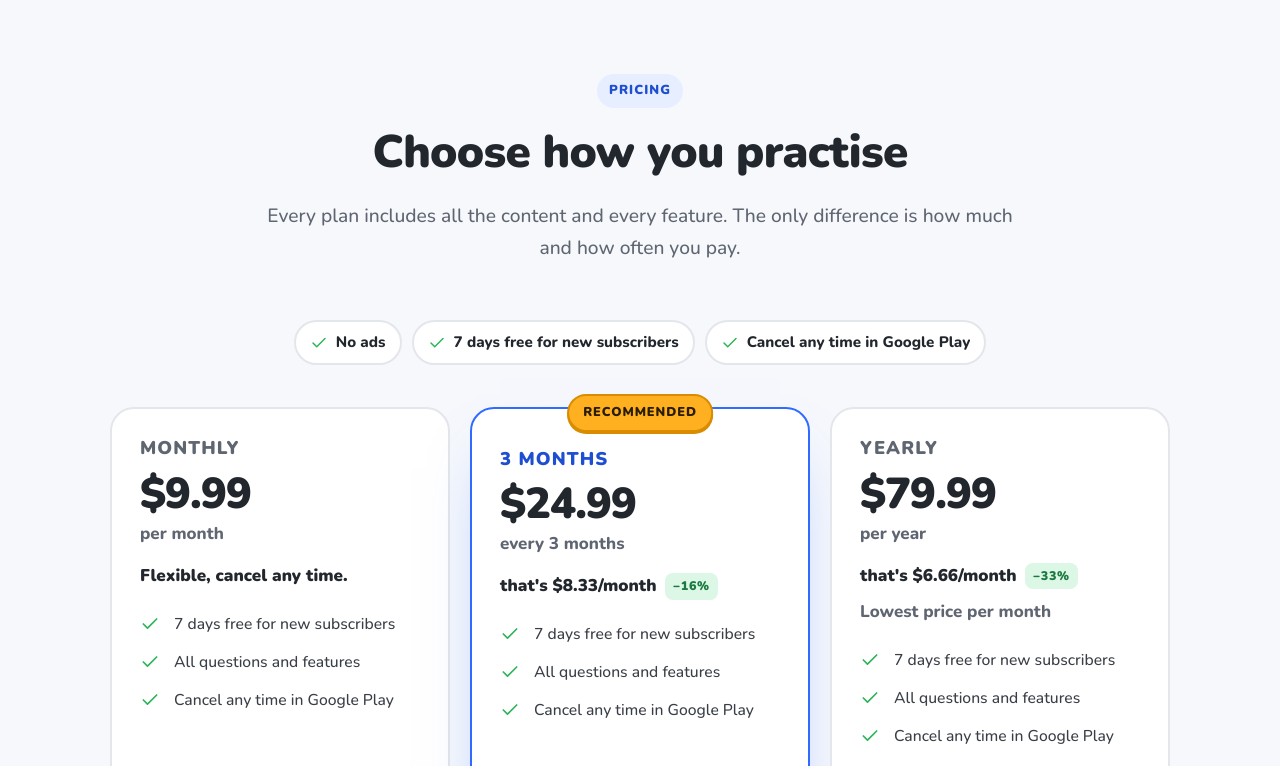
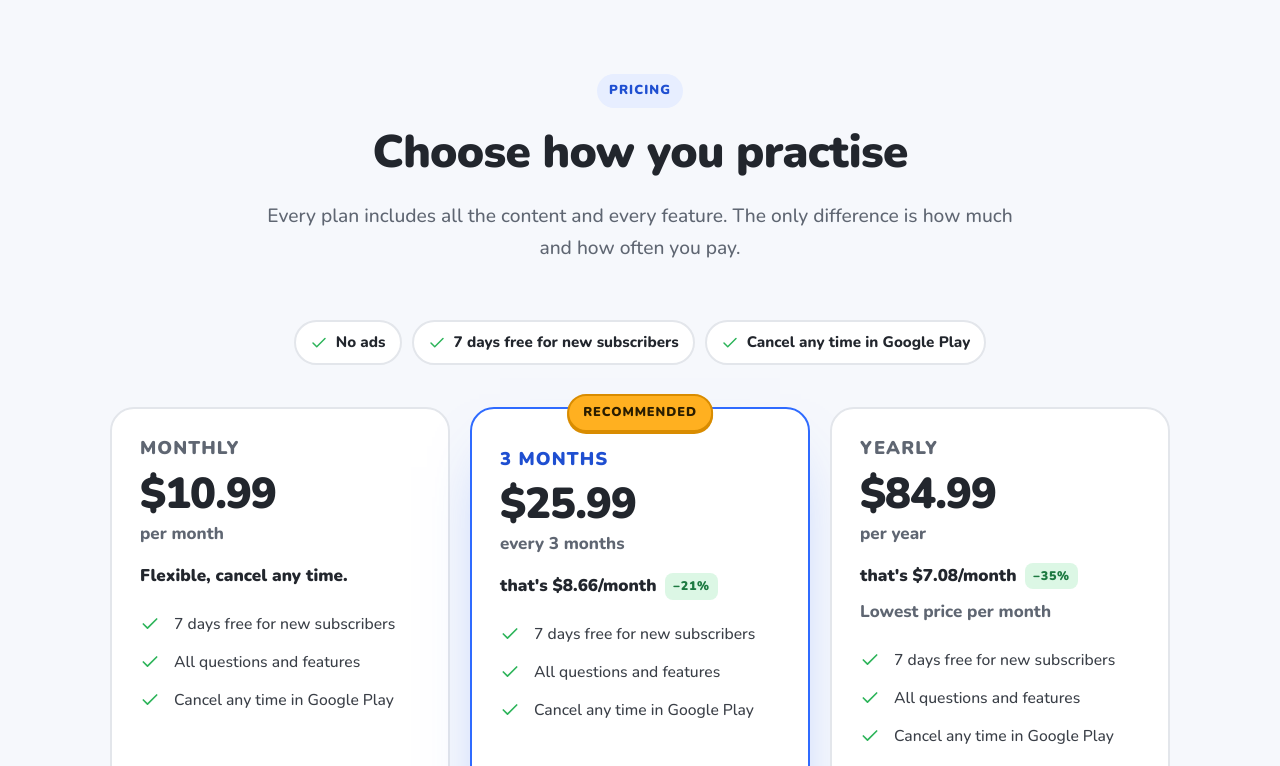
Before and after one commit to mariansorin123/routerel-site, a plain HTML site: page en/index.html in a window 1280 px wide. Shown: the part 8178-8944 px from the top of the page. Drawn offline with Linux system fonts and the light colour scheme.

Commit message:
Prețuri în USD pe paginile în engleză

```diff
--- a/assets/site.js
+++ b/assets/site.js
@@ -20,11 +20,11 @@ var PRICES = {
 };
 
 // 3) Prețurile în dolari (USD), afișate pe paginile în engleză.
-//    DE CONFIRMAT de Sorin din Play Console (prețurile pentru Statele Unite). Valorile de acum sunt provizorii.
+//    Din Play Console, prețurile pentru Statele Unite (confirmate de Sorin, 2026-11-06).
 var PRICES_USD = {
-  monthly: 9.99,     // Monthly
-  quarterly: 24.99,  // Every 3 months (Recommended)
-  yearly: 79.99      // Yearly
+  monthly: 10.99,    // Monthly
+  quarterly: 25.99,  // Every 3 months (Recommended)
+  yearly: 84.99      // Yearly
 };
 
 /* ===================================================================== */
--- a/en/index.html
+++ b/en/index.html
@@ -252,7 +252,7 @@
     </div>
     <button type="button" class="stack-more" data-stack-more aria-expanded="false" aria-controls="stack-list">See all 9 features<svg viewBox="0 0 24 24" fill="none" stroke="currentColor" stroke-width="2" stroke-linecap="round" stroke-linejoin="round" aria-hidden="true" focusable="false"><path d="m6 9 6 6 6-6"/></svg></button>
     <div class="stack-total reveal">
-      <div><h3>All of it, in one subscription.</h3><p>From <strong data-from-permonth>$6.66</strong> a month, starting with 7 days free.</p><p class="anchor">For comparison: a single attempt at the CCNA exam costs around USD 300.</p></div>
+      <div><h3>All of it, in one subscription.</h3><p>From <strong data-from-permonth>$7.08</strong> a month, starting with 7 days free.</p><p class="anchor">For comparison: a single attempt at the CCNA exam costs around USD 300.</p></div>
       <a class="btn" href="#pricing">See pricing<svg viewBox="0 0 24 24" fill="none" stroke="currentColor" stroke-width="2" stroke-linecap="round" stroke-linejoin="round" aria-hidden="true" focusable="false"><path d="M5 12h14M12 5l7 7-7 7"/></svg></a>
     </div>
   </div>
@@ -286,7 +286,7 @@
         <button type="button" class="plan-pick" data-plan-pick="monthly" aria-pressed="false" aria-label="Choose the Monthly plan"></button>
 
         <h3 id="plan-monthly">Monthly</h3>
-        <div class="price" data-price="monthly">$9.99</div>
+        <div class="price" data-price="monthly">$10.99</div>
         <div class="period">per month</div>
         <div class="permonth"><span>Flexible, cancel any time.</span></div>
 
@@ -297,9 +297,9 @@
         <button type="button" class="plan-pick" data-plan-pick="quarterly" aria-pressed="true" aria-label="Choose the 3 months plan"></button>
         <span class="ribbon">Recommended</span>
         <h3 id="plan-quarterly">3 months</h3>
-        <div class="price" data-price="quarterly">$24.99</div>
+        <div class="price" data-price="quarterly">$25.99</div>
         <div class="period">every 3 months</div>
-        <div class="permonth"><span>that's <span data-permonth="quarterly">$8.33</span>/month</span><span class="save" data-save="quarterly"></span></div>
+        <div class="permonth"><span>that's <span data-permonth="quarterly">$8.66</span>/month</span><span class="save" data-save="quarterly"></span></div>
 
         <ul class="checklist"><li><svg viewBox="0 0 24 24" fill="none" stroke="currentColor" stroke-width="2" stroke-linecap="round" stroke-linejoin="round" aria-hidden="true" focusable="false"><path d="M20 6 9 17l-5-5"/></svg><span>7 days free for new subscribers</span></li><li><svg viewBox="0 0 24 24" fill="none" stroke="currentColor" stroke-width="2" stroke-linecap="round" stroke-linejoin="round" aria-hidden="true" focusable="false"><path d="M20 6 9 17l-5-5"/></svg><span>All questions and features</span></li><li><svg viewBox="0 0 24 24" fill="none" stroke="currentColor" stroke-width="2" stroke-linecap="round" stroke-linejoin="round" aria-hidden="true" focusable="false"><path d="M20 6 9 17l-5-5"/></svg><span>Cancel any time in Google Play</span></li></ul>
         <a class="btn btn--block" data-play aria-disabled="true"><span data-when="live">Start 7 days free</span><span data-when="soon" class="soon-lbl"><svg viewBox="0 0 24 24" fill="none" stroke="currentColor" stroke-width="2" stroke-linecap="round" stroke-linejoin="round" aria-hidden="true" focusable="false"><circle cx="12" cy="12" r="9"/><path d="M12 7v5l3 2"/></svg>Coming soon to Google Play</span><svg viewBox="0 0 24 24" fill="none" stroke="currentColor" stroke-width="2" stroke-linecap="round" stroke-linejoin="round" aria-hidden="true" focusable="false"><path d="M5 12h14M12 5l7 7-7 7"/></svg></a>
@@ -308,16 +308,16 @@
         <button type="button" class="plan-pick" data-plan-pick="yearly" aria-pressed="false" aria-label="Choose the Yearly plan"></button>
 
         <h3 id="plan-yearly">Yearly</h3>
-        <div class="price" data-price="yearly">$79.99</div>
+        <div class="price" data-price="yearly">$84.99</div>
         <div class="period">per year</div>
-        <div class="permonth"><span>that's <span data-permonth="yearly">$6.66</span>/month</span><span class="save" data-save="yearly"></span></div>
+        <div class="permonth"><span>that's <span data-permonth="yearly">$7.08</span>/month</span><span class="save" data-save="yearly"></span></div>
         <div class="period" style="margin-top:4px">Lowest price per month</div>
         <ul class="checklist"><li><svg viewBox="0 0 24 24" fill="none" stroke="currentColor" stroke-width="2" stroke-linecap="round" stroke-linejoin="round" aria-hidden="true" focusable="false"><path d="M20 6 9 17l-5-5"/></svg><span>7 days free for new subscribers</span></li><li><svg viewBox="0 0 24 24" fill="none" stroke="currentColor" stroke-width="2" stroke-linecap="round" stroke-linejoin="round" aria-hidden="true" focusable="false"><path d="M20 6 9 17l-5-5"/></svg><span>All questions and features</span></li><li><svg viewBox="0 0 24 24" fill="none" stroke="currentColor" stroke-width="2" stroke-linecap="round" stroke-linejoin="round" aria-hidden="true" focusable="false"><path d="M20 6 9 17l-5-5"/></svg><span>Cancel any time in Google Play</span></li></ul>
         <a class="btn btn--block btn--ghost" data-play aria-disabled="true"><span data-when="live">Start 7 days free</span><span data-when="soon" class="soon-lbl"><svg viewBox="0 0 24 24" fill="none" stroke="currentColor" stroke-width="2" stroke-linecap="round" stroke-linejoin="round" aria-hidden="true" focusable="false"><circle cx="12" cy="12" r="9"/><path d="M12 7v5l3 2"/></svg>Coming soon to Google Play</span><svg viewBox="0 0 24 24" fill="none" stroke="currentColor" stroke-width="2" stroke-linecap="round" stroke-linejoin="round" aria-hidden="true" focusable="false"><path d="M5 12h14M12 5l7 7-7 7"/></svg></a>
       </article>
     </div>
     <div class="plan-sum" data-plan-sum>
-      <p class="plan-sum-line"><span class="sr-only">Selected plan: </span><strong data-sum-name>3 months</strong>: <span data-sum-price>$24.99</span> <span data-sum-period>every 3 months</span></p>
+      <p class="plan-sum-line"><span class="sr-only">Selected plan: </span><strong data-sum-name>3 months</strong>: <span data-sum-price>$25.99</span> <span data-sum-period>every 3 months</span></p>
       <a class="btn btn--block" data-play aria-disabled="true"><span data-when="live">Start 7 days free</span><span data-when="soon" class="soon-lbl"><svg viewBox="0 0 24 24" fill="none" stroke="currentColor" stroke-width="2" stroke-linecap="round" stroke-linejoin="round" aria-hidden="true" focusable="false"><circle cx="12" cy="12" r="9"/><path d="M12 7v5l3 2"/></svg>Coming soon to Google Play</span><svg viewBox="0 0 24 24" fill="none" stroke="currentColor" stroke-width="2" stroke-linecap="round" stroke-linejoin="round" aria-hidden="true" focusable="false"><path d="M5 12h14M12 5l7 7-7 7"/></svg></a>
     </div>
     <p class="legal-note">Prices in US dollars (USD). Google Play shows the final price and currency for your country before you confirm, so it may differ from the prices here. The subscription renews automatically at the end of each period until you cancel it in Google Play. The 7-day free trial is given once, only to people who never had a subscription. Details in the <a href="terms">terms of use</a>.</p>
```
